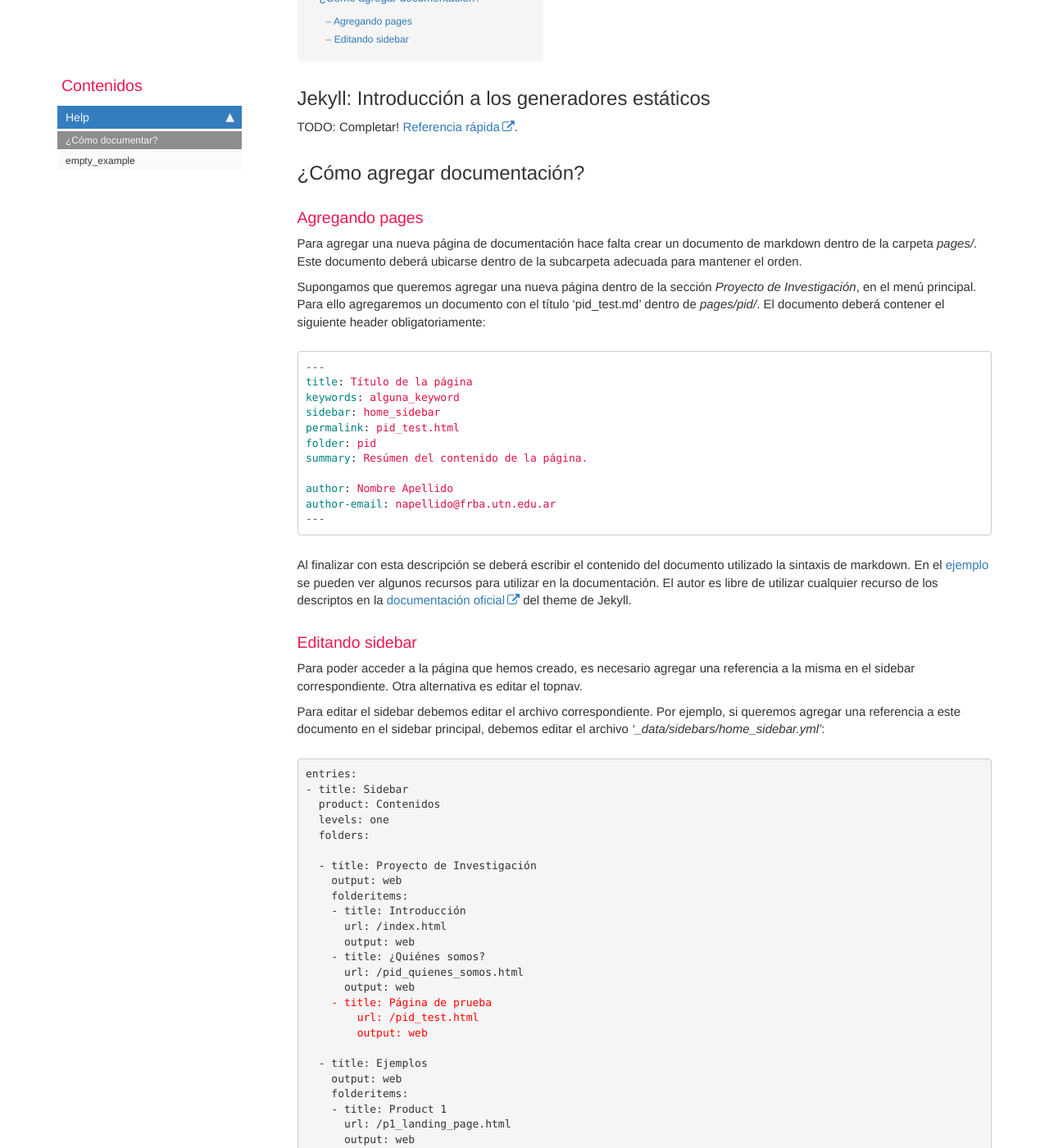
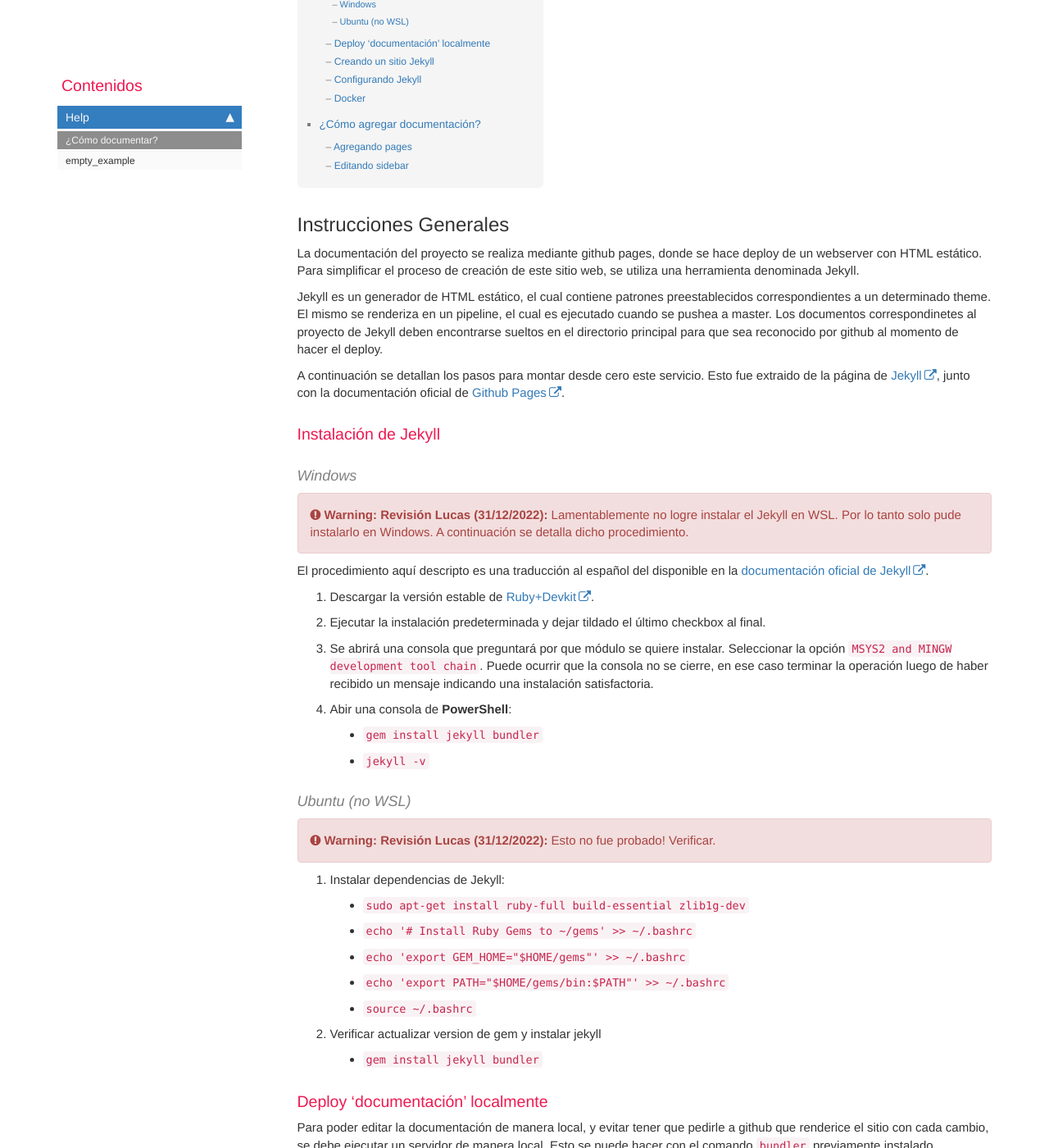
Before and after one commit to utnpiddrones/general-docs, a Jekyll site: the page built from pages/help/help_docs.md, in a window 1280 px wide and 1400 px high, scrolled down 309 px. Shown: the whole window at 82% size. Built offline with Jekyll 4.4.1, drawn with Linux system fonts in a browser that asks for light colours; comment, search, counter and statistics services are not loaded; some of the changed text lies outside the part shown.

Commit message:
Adding documentation about Jekyll

````diff
--- a/pages/help/help_docs.md
+++ b/pages/help/help_docs.md
@@ -10,12 +10,88 @@ author: Lucas Liaño
 author-email: lliano@frba.utn.edu.ar
 ---
 
-## Jekyll: Introducción a los generadores estáticos
+## Instrucciones Generales
 
-TODO: Completar! [Referencia rápida](https://idratherbewriting.com/documentation-theme-jekyll/index.html).
+La documentación del proyecto se realiza mediante github pages, donde se hace deploy de un webserver con HTML estático. Para simplificar el proceso de creación de este sitio web, se utiliza una herramienta denominada Jekyll.
+
+Jekyll es un generador de HTML estático, el cual contiene patrones preestablecidos correspondientes a un determinado theme. El mismo se renderiza en un pipeline, el cual es ejecutado cuando se pushea a master. Los documentos correspondinetes al proyecto de Jekyll deben encontrarse sueltos en el directorio principal para que sea reconocido por github al momento de hacer el deploy.
+
+A continuación se detallan los pasos para montar desde cero este servicio. Esto fue extraido de la página de [Jekyll](https://jekyllrb.com/docs/installation/windows/), junto con la documentación oficial de [Github Pages](https://docs.github.com/en/pages/setting-up-a-github-pages-site-with-jekyll/about-github-pages-and-jekyll).
+
+### Instalación de Jekyll
+#### Windows
+{% include warning.html content=" **Revisión Lucas (31/12/2022):** Lamentablemente no logre instalar el Jekyll en WSL. Por lo tanto solo pude instalarlo en Windows. A continuación se detalla dicho procedimiento." %}
+
+
+El procedimiento aquí descripto es una traducción al español del disponible en la [documentación oficial de Jekyll](https://jekyllrb.com/docs/installation/windows/).
+
+1. Descargar la versión estable de [Ruby+Devkit](https://rubyinstaller.org/downloads/).
+1. Ejecutar la instalación predeterminada y dejar tildado el último checkbox al final.
+1. Se abrirá una consola que preguntará por que módulo se quiere instalar. Seleccionar la opción `MSYS2 and MINGW development tool chain`. Puede ocurrir que la consola no se cierre, en ese caso terminar la operación luego de haber recibido un mensaje indicando una instalación satisfactoria.
+1. Abir una consola de **PowerShell**:
+    * `gem install jekyll bundler`
+    * `jekyll -v`
+
+
+
+#### Ubuntu (no WSL)
+
+{% include warning.html content=" **Revisión Lucas (31/12/2022):** Esto no fue probado! Verificar." %}
+
+
+1. Instalar dependencias de Jekyll:
+    * `sudo apt-get install ruby-full build-essential zlib1g-dev`
+    * `echo '# Install Ruby Gems to ~/gems' >> ~/.bashrc`
+    * `echo 'export GEM_HOME="$HOME/gems"' >> ~/.bashrc`
+    * `echo 'export PATH="$HOME/gems/bin:$PATH"' >> ~/.bashrc`
+    * `source ~/.bashrc`
+
+1. Verificar actualizar version de gem y instalar jekyll
+    * `gem install jekyll bundler`
+
+
+### Deploy 'documentación' localmente
+Para poder editar la documentación de manera local, y evitar tener que pedirle a github que renderice el sitio con cada cambio, se debe ejecutar un servidor de manera local. Esto se puede hacer con el comando `bundler` previamente instalado.
+
+Para correr la copia local debemos ubicarnos dentro del directorio y ejecutar el servicio. Luego lo podremos visualizar en el navegador:
+
+1. Abrir servicio:
+    * `bundle exec jekyll serve`
+1. Visualizar en navegador:
+    * Entrar en la siguiente dirección [http://127.0.0.1:4000/](http://127.0.0.1:4000/)
+
+### Creando un sitio Jekyll
+
+Crear un sitio con jekyll consiste en crear una carpeta con todos los documentos necesarios, agregar los documentos personalizados y luego buildear el sitio. El procedimiento de compilado funciona de "manera semejante" al proceso de compilación de GCC, pero al terminar también hostea el server en un puerto local para poder visualziarlo.
+
+Al subir este proyecto a Github, este procedimiento se realiza de manera automatizada.
+
+En nuestra documentación utilizaremos un template disponible en [Documentation Jekyll Theme](https://jekyllthemes.io/theme/documentation). A su vez, podremos encontrar una documentación de como instalar dicho template en el [manual](https://idratherbewriting.com/documentation-theme-jekyll/#build-the-theme).
+
+1. Descargar zip del [repositorio](https://github.com/tomjoht/documentation-theme-jekyll).
+1. Descomprimir el zip en el directorio del repo vacío.
+1. Resolver conflictos, dentro del directorio:
+    * `bundle update`
+1. Editar el archivo _Gemfile_:
+    * Agregar al comienzo la linea `gem "webrick"`.
+1. Editar el archivo __config.yml_:
+    * Agregar: `url: tomjoht.github.io`
+    * Agregar: `baseurl: /myreponame`
+1. Ejecutar el servidor:
+    * `bundle exec jekyll serve`
+1. Visualizar en navegador:
+    * Entrar en la siguiente dirección [http://127.0.0.1:4000/](http://127.0.0.1:4000/)
+
+### Configurando Jekyll
+Este template contiene muchas configuraciones alternativas. No se pueden abarcar todas en este documento, por lo que se recomiende referirse a la [documentación del template](https://idratherbewriting.com/documentation-theme-jekyll/index.html).
+
+
+### Docker
+[Tutorial instalación en WSL](https://docs.docker.com/desktop/windows/wsl/)
+
+
 
 ## ¿Cómo agregar documentación?
-
 ### Agregando pages
 
 Para agregar una nueva página de documentación hace falta crear un documento de markdown dentro de la carpeta _pages/_. Este documento deberá ubicarse dentro de la subcarpeta adecuada para mantener el orden.
@@ -36,7 +112,7 @@ author-email: napellido@frba.utn.edu.ar
 ---
 ```
 
-Al finalizar con esta descripción se deberá escribir el contenido del documento utilizado la sintaxis de markdown. En el [ejemplo](/general-docs/help_empty_example.html) se pueden ver algunos recursos para utilizar en la documentación. El autor es libre de utilizar cualquier recurso de los descriptos en la [documentación oficial](https://idratherbewriting.com/documentation-theme-jekyll/mydoc_adding_tooltips.html) del theme de Jekyll.
+Al finalizar con esta descripción se deberá escribir el contenido del documento utilizado la sintaxis de markdown. En el [ejemplo](help_empty_example.html) se pueden ver algunos recursos para utilizar en la documentación. El autor es libre de utilizar cualquier recurso de los descriptos en la [documentación oficial](https://idratherbewriting.com/documentation-theme-jekyll/mydoc_adding_tooltips.html) del theme de Jekyll.
 
 ### Editando sidebar
 
````
